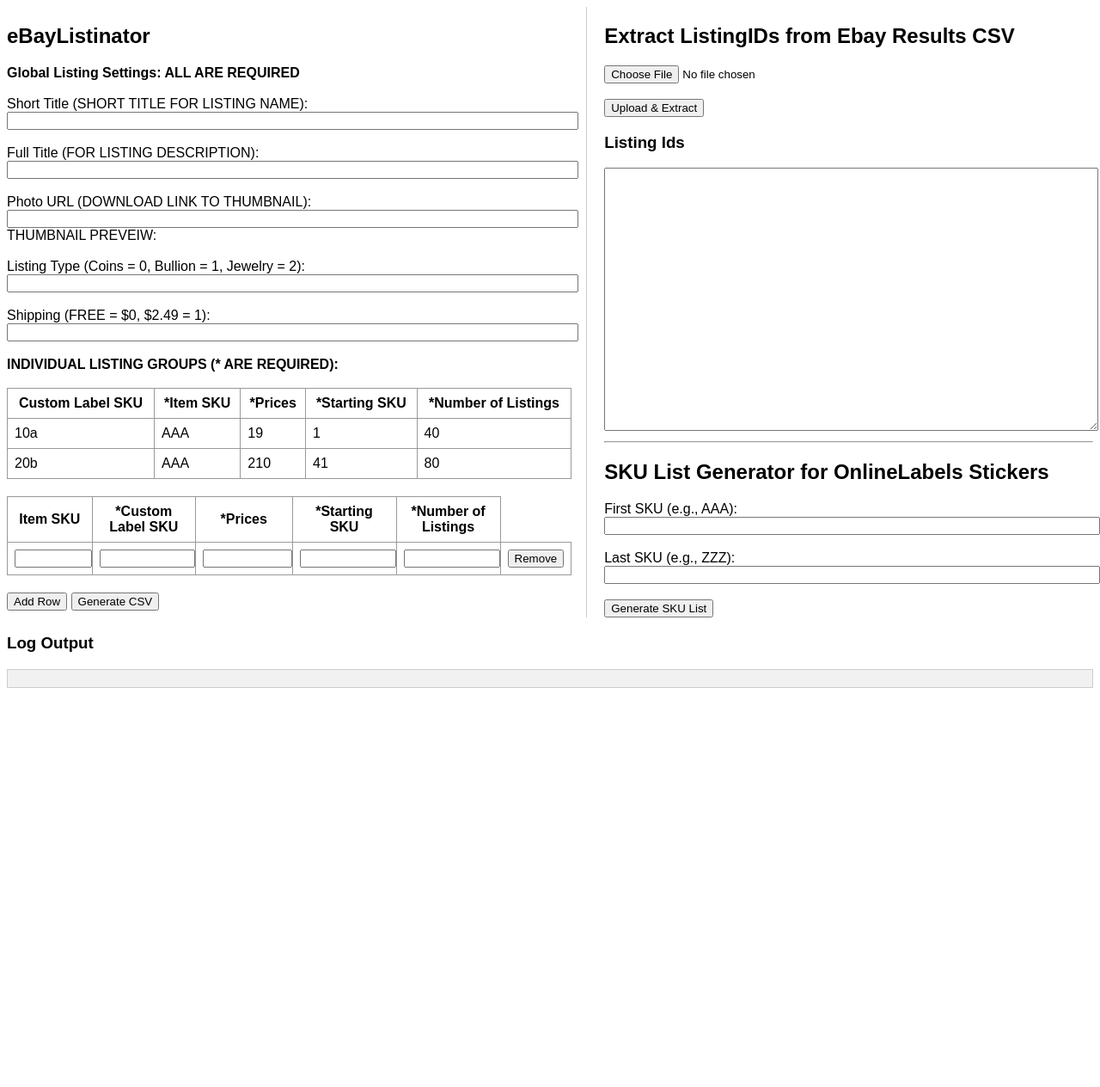
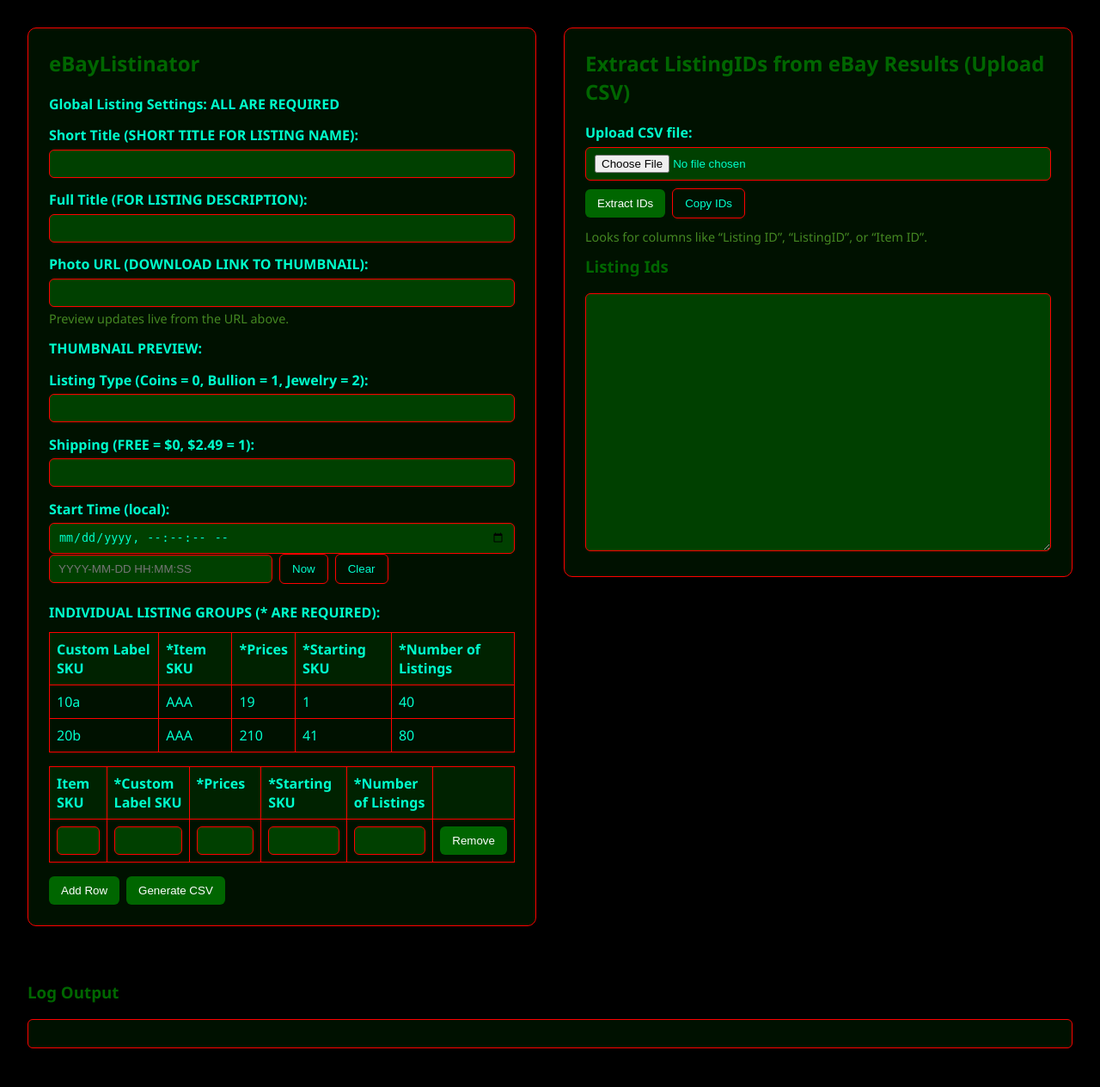
Before and after one commit to Vixcalibur/ebaylistinator, a FastAPI app: page /ebaylive.html in a window 1280 px wide. Shown: the whole page at 86% size. Before the commit the page ends 800 px from the top, so only its background shows below. Run offline with FastAPI, Linux system fonts and the light colour scheme.

Commit message:
Update ebaylive.html

```diff
--- a/templates/ebaylive.html
+++ b/templates/ebaylive.html
@@ -1,84 +1,85 @@
 <!DOCTYPE html>
-<html>
+<html lang="en">
 <head>
+  <meta charset="UTF-8" />
   <title>eBayListinator 3.0</title>
+  <meta name="viewport" content="width=device-width, initial-scale=1" />
   <style>
-        body {
-            font-family: Arial, sans-serif;
+    :root{
+      --bg:#000000; --surface:#001100; --surface-2:#004000;
+      --border:#FF0000; --accent:#006600; --text:#00FFCC; --muted:#448822;
     }
+    *{box-sizing:border-box}
+    html,body{height:100%}
+    body{margin:0;font-family:Segoe UI,Arial,sans-serif;background:var(--bg);color:var(--text)}
+    h2,h3{color:var(--accent);margin-top:0}
+    .container{display:flex;gap:2rem;align-items:flex-start;padding:2rem;flex-wrap:wrap}
+    .panel{background:var(--surface);padding:1.5rem;border-radius:10px;flex:1;min-width:340px;border:1px solid var(--border)}
+    label{display:block;margin:.9rem 0 .35rem;font-weight:600}
+    input[type="text"],input[type="number"],input[type="file"],input[type="datetime-local"],textarea{
+      width:100%;background:var(--surface-2);border:1px solid var(--border);border-radius:6px;padding:8px 10px;color:var(--text)
 
-        .container {
-            display: flex;
-            justify-content: space-between;
-            align-items: flex-start;
     }
-
-        .form-section {
-            width: 52%;
+    input:focus,textarea:focus{outline:none;border-color:var(--accent);box-shadow:0 0 0 2px rgba(13,110,253,.25)}
+    button, input[type="submit"]{
+      background:var(--accent);color:#fff;border:0;border-radius:6px;padding:9px 14px;cursor:pointer
     }
-
-        .extractor-section {
-            width: 45%;
-            border-left: 1px solid #ccc;
-            padding-left: 20px;
-        }
-
-        table {
-            width: 100%;
-            margin-bottom: 20px;
-            border-collapse: collapse;
-        }
-
-        th, td {
-            padding: 8px;
-            border: 1px solid #999;
-        }
-
-        input[type="text"], input[type="number"] {
-            width: 100%;
-        }
-
-        textarea {
-            width: 100%;
-            height: 300px;
-        }
+    .btn-secondary{background:var(--accent)}
+    .btn-ghost{background:transparent;border:1px solid var(--border);color:var(--text)}
+    button:hover, input[type="submit"]:hover{filter:brightness(1.08)}
+    table{width:100%;border-collapse:collapse;margin:.75rem 0 1rem}
+    th,td{border:1px solid var(--border);padding:8px;vertical-align:top}
+    th{background:#002200;text-align:left}
+    img{margin-top:.5rem;border-radius:6px;max-width:100%;background:#000;border:1px solid var(--border)}
+    pre{background:var(--surface);color:var(--muted);padding:1rem;border-radius:6px;border:1px solid var(--border);overflow:auto}
+    .row-actions{display:flex;gap:.5rem;align-items:center;flex-wrap:wrap}
+    .inline-note{color:var(--muted);font-size:.9rem;margin:.25rem 0 .75rem}
+    .spacer{height:8px}
   </style>
 </head>
 <body>
 
 <div class="container">
 
-    <!-- LEFT SIDE FORM -->
-    <div class="form-section (column 1)">
+  <!-- LEFT: main form -->
+  <div class="panel" id="left-panel">
     <h2>eBayListinator</h2>
 
-        <form method="post" action="/generate">
-            <label><b>Global Listing Settings: ALL ARE REQUIRED</b></label><br><br>
+    <form method="post" action="/generate" id="main-form">
+      <label><b>Global Listing Settings: ALL ARE REQUIRED</b></label>
 
-            <label>Short Title (SHORT TITLE FOR LISTING NAME):</label><br>
-            <input type="text" name="shortTitle" required><br><br>
+      <label>Short Title (SHORT TITLE FOR LISTING NAME):</label>
+      <input type="text" name="shortTitle" required>
 
-            <label>Full Title (FOR LISTING DESCRIPTION):</label><br>
-            <input type="text" name="fullTitle" required><br><br>
+      <label>Full Title (FOR LISTING DESCRIPTION):</label>
+      <input type="text" name="fullTitle" required>
 
-            <label>Photo URL (DOWNLOAD LINK TO THUMBNAIL):</label><br>
-            <input type="text" id="img-url" name="photoURL" oninput="updateImage()" required><br>
-            <label>THUMBNAIL PREVEIW:</label>
-            <img id="preview" src="" alt="Image Preview" style="max-width: 400px; display: none; border: 1px solid #ccc;"><br><br>
+      <label>Photo URL (DOWNLOAD LINK TO THUMBNAIL):</label>
+      <input type="text" id="img-url" name="photoURL" required>
+      <div class="inline-note">Preview updates live from the URL above.</div>
+      <label>THUMBNAIL PREVIEW:</label>
+      <img id="preview" src="" alt="Image Preview" style="display:none;">
 
+      <label>Listing Type (Coins = 0, Bullion = 1, Jewelry = 2):</label>
+      <input type="text" name="listingType" required>
 
+      <label>Shipping (FREE = $0, $2.49 = 1):</label>
+      <input type="text" name="SHIPPING" required>
 
-            <label>Listing Type (Coins = 0, Bullion = 1, Jewelry = 2):</label><br>
-            <input type="text" name="listingType" required><br><br>
+      <label>Start Time (local):</label>
+      <input type="datetime-local" id="dt" step="1">
+      <div class="row-actions">
+        <input type="text" id="dtDisplay" readonly placeholder="YYYY-MM-DD HH:MM:SS" style="max-width:260px">
+        <input type="hidden" name="startTime" id="startTime">
+        <button class="btn-ghost" type="button" id="nowBtn">Now</button>
+        <button class="btn-ghost" type="button" id="clearBtn">Clear</button>
+      </div>
 
-            <label>Shipping (FREE = $0, $2.49 = 1):</label><br>
-            <input type="text" name="SHIPPING" required><br><br>
+      <div class="spacer"></div>
+      <label><b>INDIVIDUAL LISTING GROUPS (* ARE REQUIRED):</b></label>
 
-
-            <label><b>INDIVIDUAL LISTING GROUPS (* ARE REQUIRED):</b></label><br><br>
-
-
-            <table>
+      <!-- Example (display-only) -->
+      <table aria-label="Example rows">
         <thead>
           <tr>
             <th>Custom Label SKU</th>
@@ -89,24 +90,13 @@
           </tr>
         </thead>
         <tbody>
-                    <tr>
-                        <td>10a</td>
-                        <td>AAA</td>
-                        <td>19</td>
-                        <td>1</td>
-                        <td>40</td>
-                    </tr>
-                    <tr>
-                        <td>20b</td>
-                        <td>AAA</td>
-                        <td>210</td>
-                        <td>41</td>
-                        <td>80</td>
-                    </tr>
+          <tr><td>10a</td><td>AAA</td><td>19</td><td>1</td><td>40</td></tr>
+          <tr><td>20b</td><td>AAA</td><td>210</td><td>41</td><td>80</td></tr>
         </tbody>
       </table>
 
-            <table id="input-grid">
+      <!-- Editable grid sent to backend -->
+      <table id="input-grid" aria-label="Input grid">
         <thead>
           <tr>
             <th>Item SKU</th>
@@ -114,6 +104,7 @@
             <th>*Prices</th>
             <th>*Starting SKU</th>
             <th>*Number of Listings</th>
+            <th></th>
           </tr>
         </thead>
         <tbody>
@@ -123,110 +114,213 @@
             <td><input type="text" name="prices" required></td>
             <td><input type="number" name="startingSKU" required></td>
             <td><input type="number" name="numberOfListings" required></td>
-                        <td><button type="button" onclick="removeRow(this)">Remove</button></td>
+            <td><button type="button" class="btn-secondary" onclick="removeRow(this)">Remove</button></td>
           </tr>
         </tbody>
       </table>
 
+      <div class="row-actions">
         <button type="button" onclick="addRow()">Add Row</button>
         <input type="submit" value="Generate CSV">
+      </div>
     </form>
   </div>
 
-    <!-- RIGHT SIDE EXTRACTOR -->
-    <div class="extractor-section Column2 row 1">
-      <h2>Extract ListingIDs from Ebay Results CSV</h2>
+  <!-- RIGHT: CSV upload → extract → copy (client-side) -->
+  <div class="panel" id="right-panel">
+    <h2>Extract ListingIDs from eBay Results (Upload CSV)</h2>
 
-      <form id="extract-form" action="/extract-column" method="post" enctype="multipart/form-data">
-        <input type="file" name="file" accept=".csv" required><br><br>
-        <button type="submit">Upload & Extract</button>
-      </form>
+    <label for="csv-file">Upload CSV file:</label>
+    <input type="file" id="csv-file" accept=".csv" />
+
+    <div class="row-actions" style="margin-top:.6rem">
+      <button id="extract-upload-btn" type="button">Extract IDs</button>
+      <button id="copy-btn" class="btn-ghost" type="button">Copy IDs</button>
+      <span class="inline-note">Looks for columns like “Listing ID”, “ListingID”, or “Item ID”.</span>
+    </div>
 
     <h3>Listing Ids</h3>
-      <textarea id="extract-result" style="width:100%; height:300px;" readonly></textarea>
-
-
-
-        <hr>
-        <h2>SKU List Generator for OnlineLabels Stickers</h2>
-        <form action="/generate-sku-list" method="post">
-          <label for="first_sku">First SKU (e.g., AAA):</label><br>
-          <input type="text" id="first_sku" name="first_sku" maxlength="3" required><br><br>
-
-          <label for="last_sku">Last SKU (e.g., ZZZ):</label><br>
-          <input type="text" id="last_sku" name="last_sku" maxlength="3" required><br><br>
-
-          <button type="submit">Generate SKU List</button>
-        </form>
-
+    <textarea id="extract-result" readonly style="height:300px"></textarea>
   </div>
 
 </div>
 
-<div>
+<div style="padding:2rem;">
   <h3>Log Output</h3>
-    <pre id="log-output" style="background:#f1f1f1; padding:10px; border:1px solid #ccc; max-height:300px; overflow-y:auto;"></pre>
+  <pre id="log-output"></pre>
 </div>
 
 <script>
+/* ----------------- Row handlers ----------------- */
 function addRow() {
-    const table = document.getElementById('input-grid').getElementsByTagName('tbody')[0];
-    const newRow = table.rows[0].cloneNode(true);
+  var tbody = document.querySelector('#input-grid tbody');
+  var newRow = tbody.rows[0].cloneNode(true);
+  var inputs = newRow.querySelectorAll('input');
+  for (var i=0;i<inputs.length;i++) inputs[i].value = '';
+  tbody.appendChild(newRow);
+}
+function removeRow(btn) {
+  var tbody = document.querySelector('#input-grid tbody');
+  if (tbody.rows.length > 1) btn.closest('tr').remove();
+  else alert('At least one row is required.');
+}
 
-    Array.from(newRow.querySelectorAll('input')).forEach(input => {
-        input.value = '';
+/* ----------------- Image preview ----------------- */
+function updateImage() {
+  var url = document.getElementById('img-url').value.trim();
+  var img = document.getElementById('preview');
+  if (url) { img.src = url; img.style.display = 'block'; }
+  else { img.removeAttribute('src'); img.style.display = 'none'; }
+}
+document.getElementById('img-url').addEventListener('input', updateImage);
+
+/* ----------------- Log helper ----------------- */
+function logMessage(message) {
+  var logBox = document.getElementById('log-output');
+  logBox.textContent += message + '\n';
+  logBox.scrollTop = logBox.scrollHeight;
+}
+
+/* ----------------- Date/time (minimal & robust) ----------------- */
+function pad2(n){ return (''+n).padStart(2,'0'); }
+function toDatetimeLocalValue(d){
+  return d.getFullYear()+'-'+pad2(d.getMonth()+1)+'-'+pad2(d.getDate())+'T'
+       + pad2(d.getHours())+':'+pad2(d.getMinutes())+':'+pad2(d.getSeconds());
+}
+function dtLocalToSQL(v){
+  // v is "YYYY-MM-DDTHH:MM" or "YYYY-MM-DDTHH:MM:SS"
+  if (!v) return '';
+  var T = v.indexOf('T');
+  if (T === -1) return '';
+  var date = v.slice(0, T);
+  var time = v.slice(T+1);
+  var parts = time.split(':');
+  if (parts.length < 2) return '';
+  var hh = pad2(parts[0] || '0');
+  var mm = pad2(parts[1] || '0');
+  var ss = pad2(parts[2] || '0'); // default seconds to 00 if missing
+  return date + ' ' + hh + ':' + mm + ':' + ss;
+}
+function syncStartTime(){
+  var dtEl = document.getElementById('dt');
+  var out  = document.getElementById('dtDisplay');
+  var hid  = document.getElementById('startTime');
+  if (!dtEl || !out || !hid) return;
+  var sql = dtLocalToSQL(dtEl.value);
+  out.value = sql;
+  hid.value = sql;
+}
+(function initStartTime(){
+  var dt = document.getElementById('dt');
+  var form = document.getElementById('main-form');
+  var nowBtn = document.getElementById('nowBtn');
+  var clearBtn = document.getElementById('clearBtn');
+
+  if (dt){
+    dt.addEventListener('input',  syncStartTime);
+    dt.addEventListener('change', syncStartTime);
+  }
+  if (nowBtn){
+    nowBtn.addEventListener('click', function(){
+      dt.value = toDatetimeLocalValue(new Date());
+      syncStartTime();
+    });
+  }
+  if (clearBtn){
+    clearBtn.addEventListener('click', function(){
+      dt.value = '';
+      syncStartTime();
+    });
+  }
+  if (form){
+    form.addEventListener('submit', syncStartTime);
+  }
+  // Initialize once
+  syncStartTime();
+})();
+
+/* ----------------- CSV upload → Extract IDs (client-side) ----------------- */
+function parseCSV(text){
+  var rows = [], row = [], field = '', inQuotes = false;
+  for (var i=0; i<text.length; i++){
+    var c = text[i], n = text[i+1];
+    if (inQuotes){
+      if (c === '"' && n === '"'){ field += '"'; i++; }
+      else if (c === '"'){ inQuotes = false; }
+      else { field += c; }
+    } else {
+      if (c === '"'){ inQuotes = true; }
+      else if (c === ','){ row.push(field); field=''; }
+      else if (c === '\n'){ row.push(field); rows.push(row); row=[]; field=''; }
+      else if (c === '\r'){ /* ignore CR */ }
+      else { field += c; }
+    }
+  }
+  if (field.length || inQuotes) row.push(field);
+  if (row.length) rows.push(row);
+  return rows;
+}
+function findIdColumn(headers){
+  var candidates = ["listing id","listingid","item id","itemid","id"];
+  function norm(s){ return (s||'').trim().toLowerCase(); }
+  for (var i=0;i<headers.length;i++){
+    var h = norm(headers[i]);
+    if (candidates.indexOf(h) !== -1) return i;
+    if (h.indexOf('listing') !== -1 && h.indexOf('id') !== -1) return i; // fuzzy
+  }
+  return -1;
+}
+
+var uploadedCSVText = '';
+document.getElementById('csv-file').addEventListener('change', function(e){
+  var file = e.target.files && e.target.files[0];
+  var out = document.getElementById('extract-result');
+  if (!file){ out.value = 'No file selected.'; return; }
+  var reader = new FileReader();
+  reader.onload = function(){
+    uploadedCSVText = String(reader.result || '');
+    out.value = '(Loaded '+file.name+', size '+file.size.toLocaleString()+' bytes.)\nClick "Extract IDs".';
+  };
+  reader.onerror = function(){ uploadedCSVText = ''; out.value = 'Failed to read file.'; };
+  reader.readAsText(file);
 });
 
-    table.appendChild(newRow);
+document.getElementById('extract-upload-btn').addEventListener('click', function(){
+  var out = document.getElementById('extract-result');
+  if (!uploadedCSVText){ out.value = 'Please choose a CSV file first.'; return; }
+
+  var rows = parseCSV(uploadedCSVText);
+  if (!rows.length){ out.value = 'Could not read CSV.'; return; }
+
+  var headers = rows[0];
+  var col = findIdColumn(headers);
+  if (col === -1){
+    out.value = 'Could not find a “Listing ID” column. Looked for: Listing ID, ListingID, Item ID.';
+    return;
   }
 
-function removeRow(button) {
-  const tableBody = document.getElementById('input-grid').getElementsByTagName('tbody')[0];
-  const row = button.closest('tr');
-
-  // Only remove if there's more than one row
-  if (tableBody.rows.length > 1) {
-    row.remove();
-  } else {
-    alert("At least one row is required.");
+  var ids = [];
+  for (var r=1; r<rows.length; r++){
+    if (rows[r] && rows[r].length > col){
+      var v = (rows[r][col]||'').trim();
+      if (v) ids.push(v);
     }
   }
+  out.value = ids.join('\n') || '(No IDs found in that column.)';
+});
 
-function updateImage() {
-  const url = document.getElementById('img-url').value;
-  const img = document.getElementById('preview');
-
-  if (url.trim() !== "") {
-    img.src = url;
-    img.style.display = 'block';
+document.getElementById('copy-btn').addEventListener('click', function(){
+  var text = document.getElementById('extract-result').value;
+  if (!text) return;
+  if (navigator.clipboard && navigator.clipboard.writeText){
+    navigator.clipboard.writeText(text).then(function(){ logMessage('IDs copied to clipboard.'); })
+    .catch(function(e){ logMessage('Copy failed: '+e.message); });
   } else {
-    img.style.display = 'none';
-  }
-}
-
-function logMessage(message) {
-  const logBox = document.getElementById('log-output');
-  logBox.textContent += message + '\n';
-  logBox.scrollTop = logBox.scrollHeight; // auto-scroll to bottom
-}
-
-document.getElementById('extract-form').addEventListener('submit', async (e) => {
-  e.preventDefault(); // stay on the same page
-  const fd = new FormData(e.target);
-
-  try {
-    const res = await fetch(e.target.action || '/extract-column', {
-      method: 'POST',
-      body: fd
-    });
-    if (!res.ok) throw new Error('Upload failed: ' + res.status);
-    const text = await res.text();
-    document.getElementById('extract-result').value = text;
-  } catch (err) {
-    document.getElementById('extract-result').value = 'Error: ' + err.message;
+    var ta = document.getElementById('extract-result');
+    ta.select(); document.execCommand('copy'); ta.setSelectionRange(0,0);
+    logMessage('IDs copied to clipboard.');
   }
 });
-
 </script>
 
 </body>
```
Lines whose indentation alone changed are shown as unchanged.
